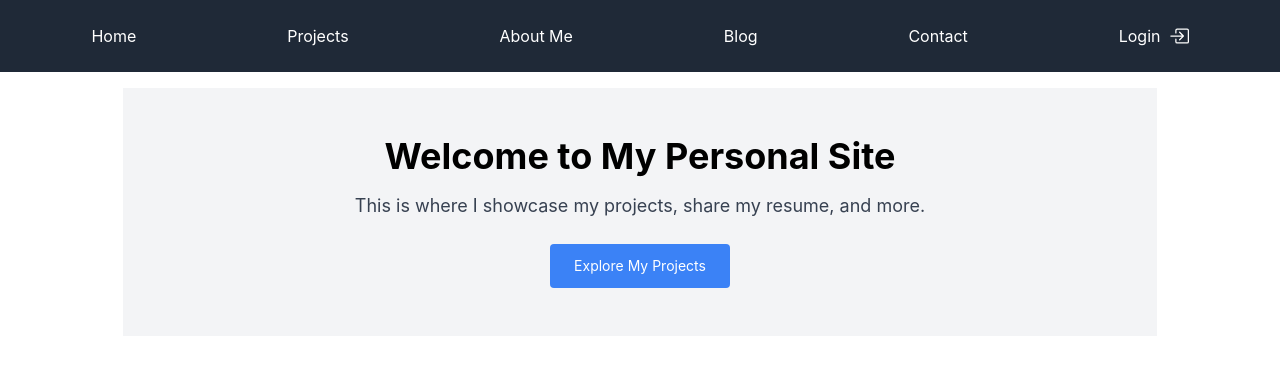
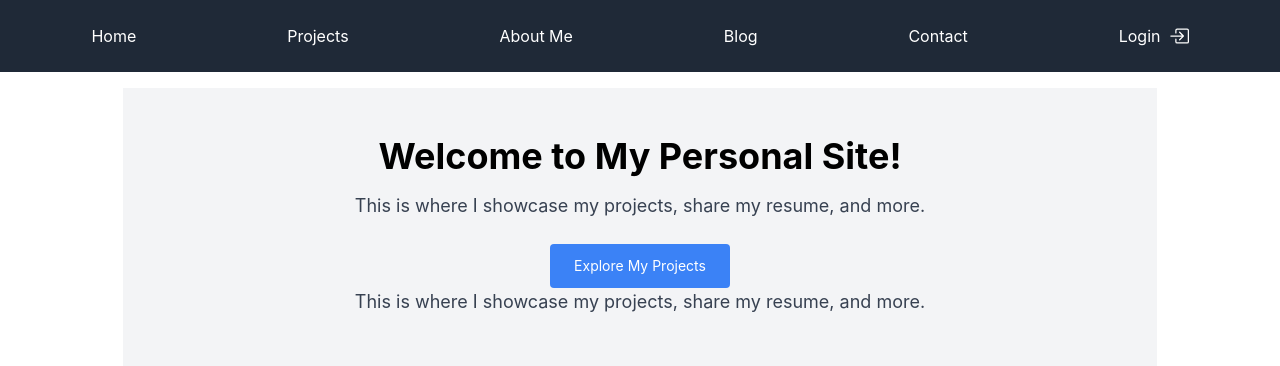
Before and after one commit to ArchILLtect/nh-showcase-site, a React (Create React App) app: page / in a window 1280 px wide. Shown: the top 366 px of the page. Built offline with nearby package versions, Linux system fonts and the light colour scheme.

Commit message:
Update HomePage to match previous changes.

```diff
--- a/src/pages/HomePage.jsx
+++ b/src/pages/HomePage.jsx
@@ -28,13 +28,16 @@ const HomePage = () => {
     <main className="p-4 w-5/6 mx-auto dark:bg-gray-600 dark:text-white">
       {/* Hero Section */}
       <section className="text-center py-12 bg-gray-100 dark:bg-gray-800 dark:text-white">
-        <h1 className="text-4xl font-bold mb-4">Welcome to My Personal Site</h1>
+        <h1 className="text-4xl font-bold mb-4">Welcome to My Personal Site!</h1>
         <p className="text-lg text-gray-700 mb-6 dark:text-gray-300">
           This is where I showcase my projects, share my resume, and more.
         </p>
         <button className="px-6 py-3 bg-blue-500 text-white text-sm rounded hover:bg-blue-600 transition duration-500">
           Explore My Projects
         </button>
+        <p className="text-lg text-gray-700 mb-6 dark:text-gray-300">
+          This is where I showcase my projects, share my resume, and more.
+        </p>
       </section>
 
       {/* Skills Section */}
```
